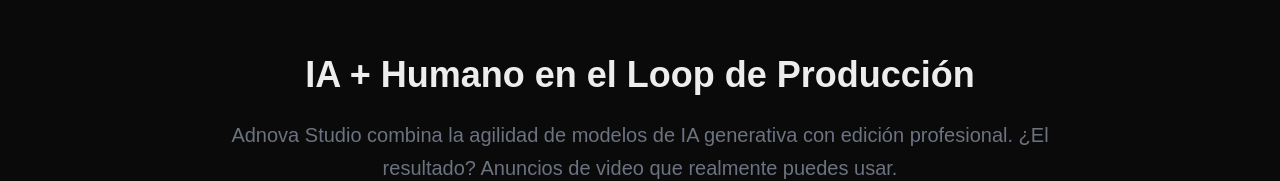
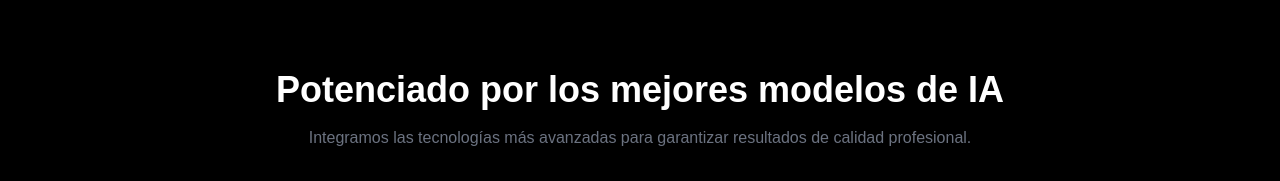
Before and after one commit to algorithmicsanti/studio-landing, a Next.js app: page / in a window 1280 px wide. Shown: the part 626-807 px from the top of the page. Built offline with nearby package versions, Linux system fonts and the light colour scheme.

Commit message:
Restore component and use simple config

```diff
--- a/next.config.mjs
+++ b/next.config.mjs
@@ -2,8 +2,6 @@
 const nextConfig = {
     // Ensure strict match for all internal links
     trailingSlash: false,
-    // Use standalone output for efficient lambda bundling
-    output: "standalone",
 };
 
 export default nextConfig;
--- a/src/app/page.tsx
+++ b/src/app/page.tsx
@@ -4,7 +4,7 @@
 import Link from 'next/link'
 import { SparklesIcon } from '@heroicons/react/24/outline'
 import { PauseIcon, PlayIcon, SpeakerWaveIcon, SpeakerXMarkIcon } from '@heroicons/react/24/solid'
-// import OrbitSection from '@/components/orbit-section'
+import OrbitSection from '@/components/orbit-section'
 
 // Videos used by the ComputerSection (module scope to keep useEffect stable)
 const videos = [
@@ -106,7 +106,7 @@
       </section>
 
       {/* Orbit Section - moved to be second on the page */}
-      {/* <OrbitSection /> */}
+      <OrbitSection />
 
 
       {/* IA + Humano en el Loop - sección de ancho completo con fondo negro */}
```
